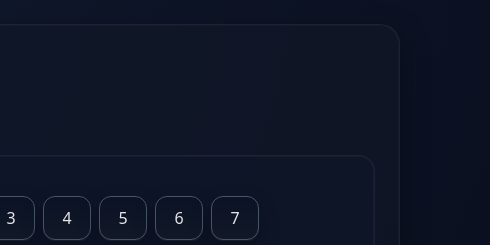
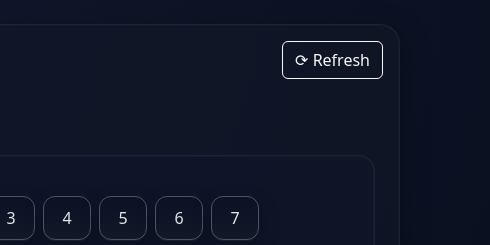
Before and after one commit to yanish9/pbn-rgb-lights, a website: page public/index.html in a window 1280 px wide. Shown: the top 245 px of the page, 790-1280 px from the left. Drawn offline with nearby package versions, Linux system fonts and the light colour scheme.

Commit message:
add refresh

```diff
--- a/public/index.html
+++ b/public/index.html
@@ -19,7 +19,9 @@
       border-radius: 20px;
       padding: 24px;
       box-shadow: 0 10px 30px rgba(0,0,0,0.35), inset 0 0 0 1px rgba(255,255,255,0.02);
+      position: relative;
     }
+
     .logo { max-width: 160px; filter: drop-shadow(0 6px 14px rgba(0,0,0,0.35)); }
     .panel {
       background: rgba(15, 23, 42, 0.55);
@@ -28,6 +30,13 @@
       padding: 16px;
       box-shadow: inset 0 0 0 1px rgba(255,255,255,0.03);
     }
+
+     .refresh-btn {
+      position: absolute;
+      top: 16px;
+      right: 16px;
+    }
+
     .btn-custom {
       border: 1px solid #475569;           /* slate-600 */
       border-radius: 12px;
@@ -93,6 +102,8 @@
 </head>
 <body>
   <div class="shell">
+     <button class="btn btn-outline-light refresh-btn" onclick="location.reload()">⟳ Refresh</button>
+
     <div class="d-flex justify-content-center align-items-center mb-3">
       <img src="/img/itarget.png" alt="iTarget" class="logo">
     </div>
```
